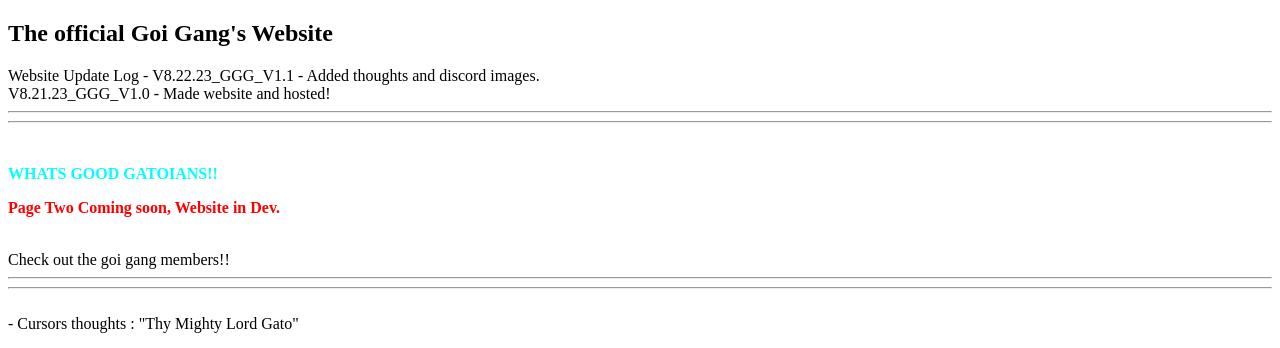
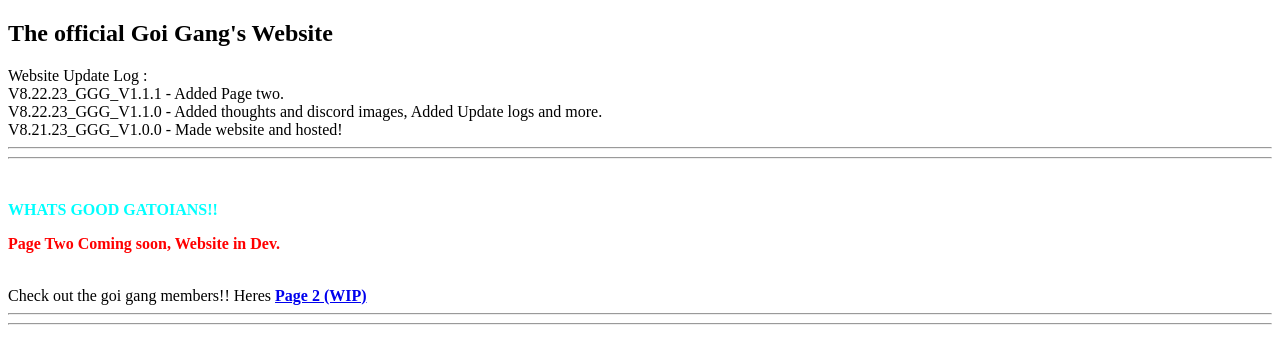
Before and after one commit to DanielSTCYT/DanielSTCYT.github.io, a plain HTML site: page index.html in a window 1280 px wide. Shown: the top 348 px of the page. Drawn offline with Linux system fonts and the light colour scheme.

Commit message:
Add files via upload

```diff
--- a/index.html
+++ b/index.html
@@ -8,15 +8,17 @@
  <body>
    <!--Header-->
     <h2>The official Goi Gang's Website</h2>
-    Website Update Log -
-     V8.22.23_GGG_V1.1 - Added thoughts and discord images. <br>
-     V8.21.23_GGG_V1.0 - Made website and hosted!
+    Website Update Log : <br>
+     V8.22.23_GGG_V1.1.1 - Added Page two. <br>
+     V8.22.23_GGG_V1.1.0 - Added thoughts and discord images, Added Update logs and more. <br>
+     V8.21.23_GGG_V1.0.0 - Made website and hosted!
     <hr/><hr/>
     <!--Goi gang hello!-->
     <br>
     <p style="color: aqua;"><b>WHATS GOOD GATOIANS!!</b></p> <p style="color: red;"><b> Page Two Coming soon, Website in Dev.</b></p>
     <!--Goi Gang's discords-->
     <br> Check out the goi gang members!!
+    Heres <a href="page2.html" target="_blank"> <b>Page 2 (WIP)</b> </a>
     <hr/> <hr/>
     <br> - Cursors thoughts : "Thy Mighty Lord Gato"
      <a href="https://discordlookup.com/user/537696843866570752" target="_blank"><h1>Gato - GGG THE GATO HIMSELF</h1></a>
```
Also changed, not shown: page2.html (added).
